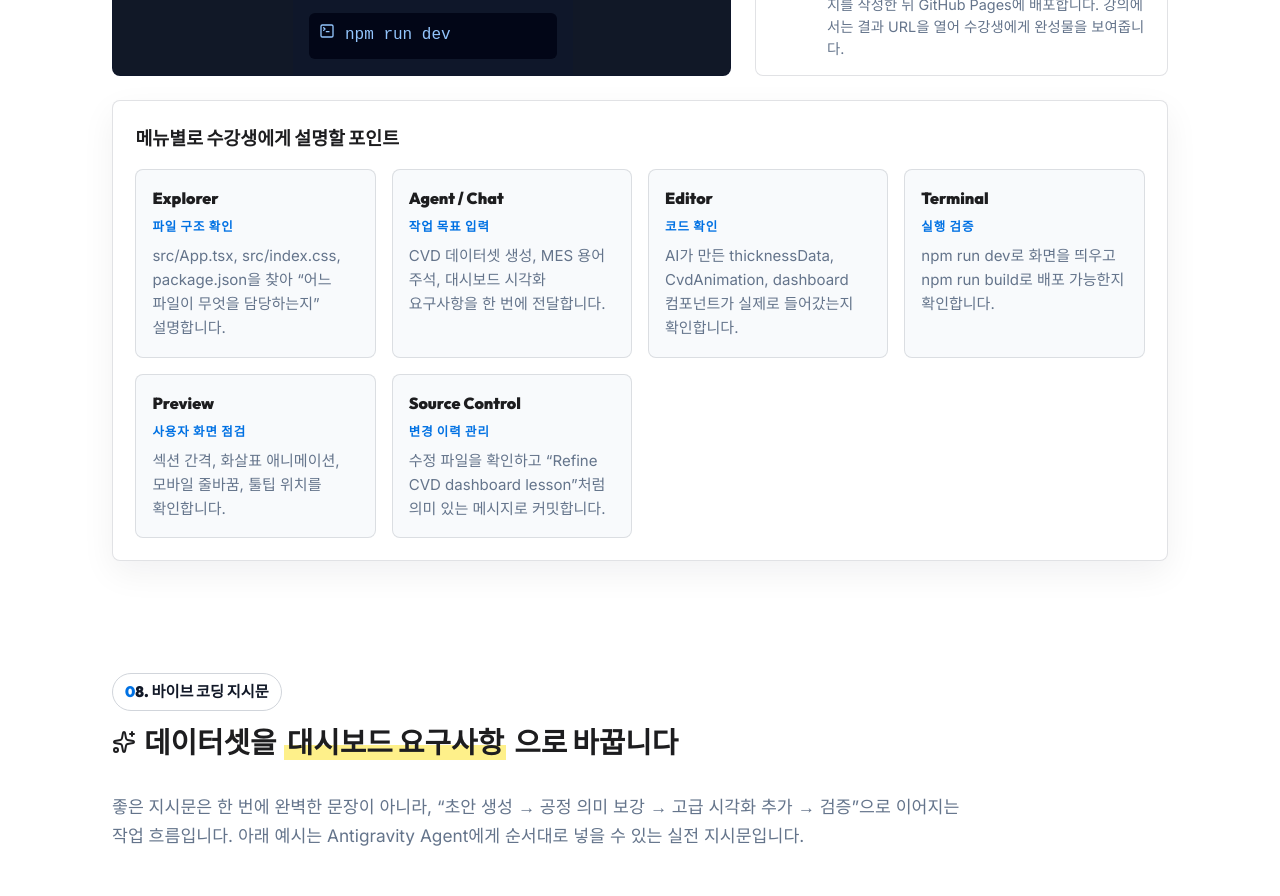
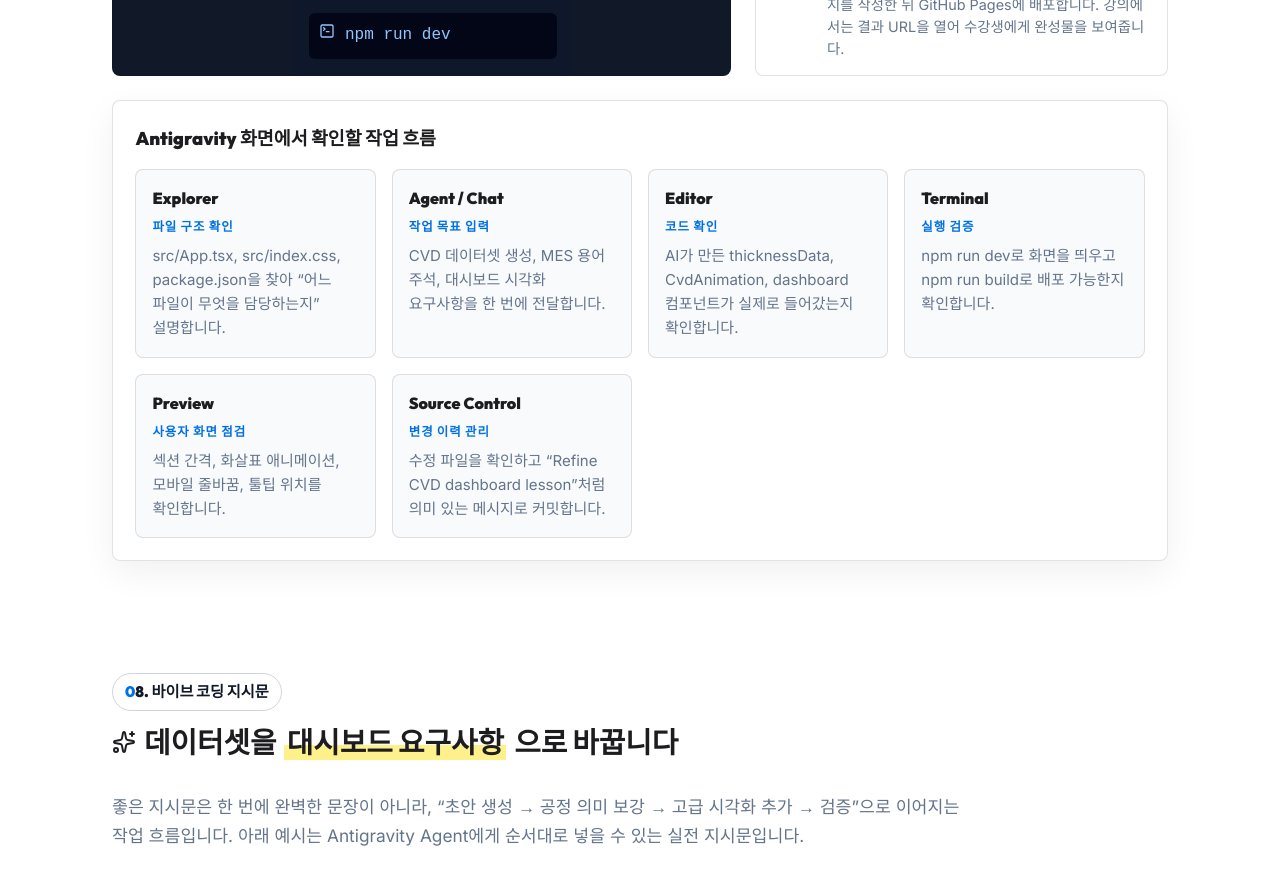
Before and after one commit to heekeunlee/lecture03, a React (Vite) app: page / in a window 1280 px wide. Shown: the part 8980-9876 px from the top of the page. Built offline with nearby package versions, Linux system fonts and the light colour scheme.

Commit message:
Refine Antigravity section heading

```diff
--- a/src/App.tsx
+++ b/src/App.tsx
@@ -1104,7 +1104,7 @@
           </div>
         </div>
         <div className="menu-guide">
-          <h3>메뉴별로 수강생에게 설명할 포인트</h3>
+          <h3>Antigravity 화면에서 확인할 작업 흐름</h3>
           <div className="menu-grid">
             {antigravityMenuGuide.map((item) => (
               <div className="menu-card" key={item.menu}>
```
